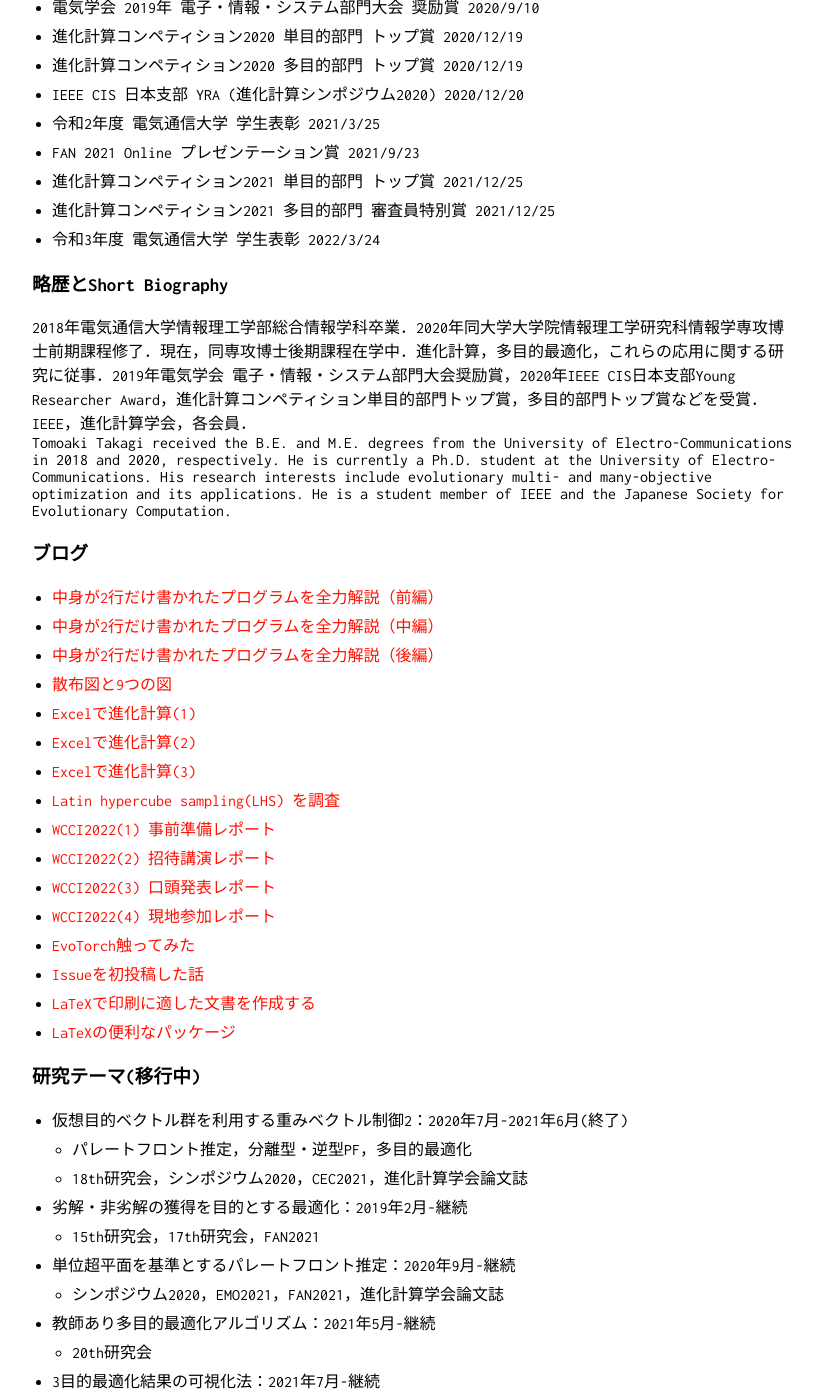
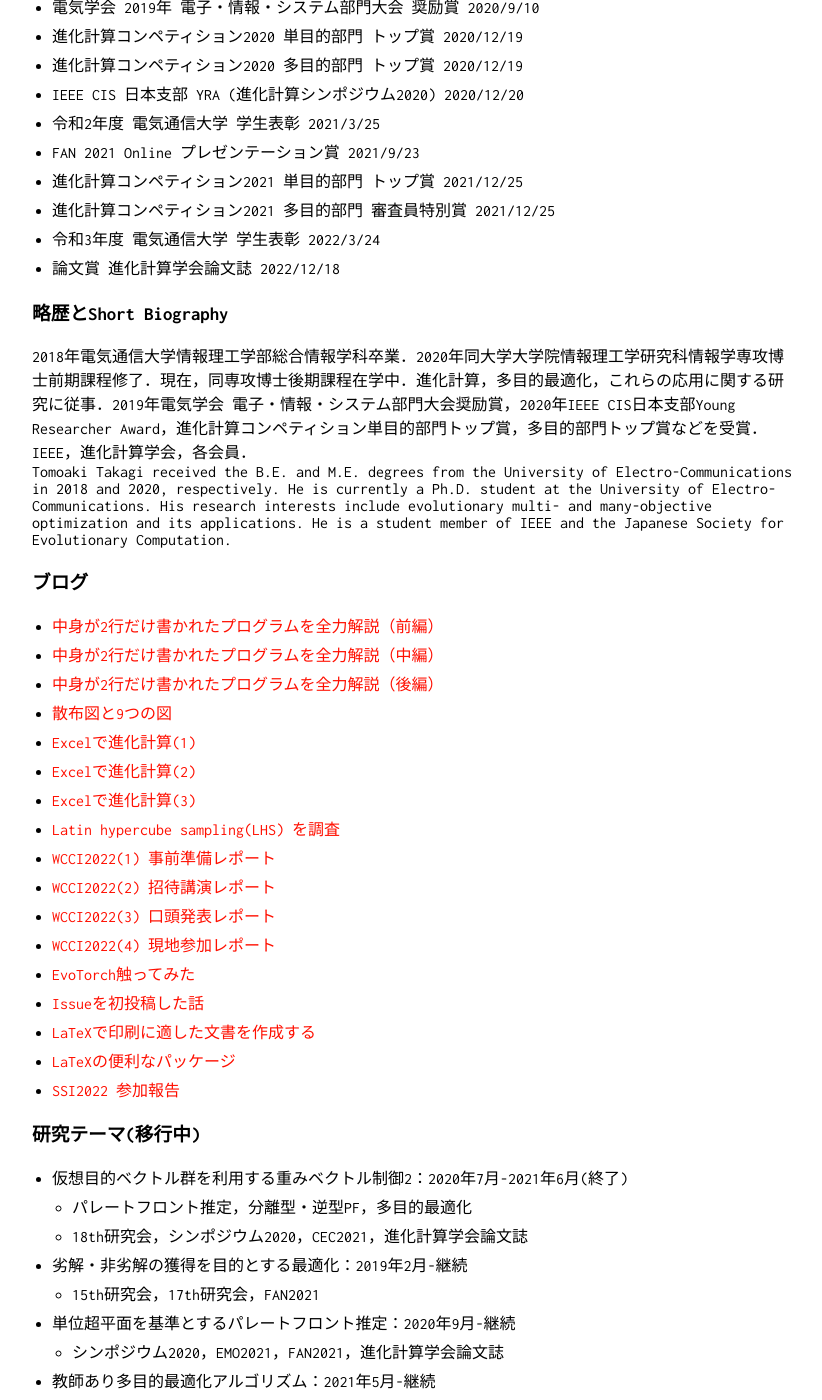
Before and after one commit to tomtkg/tomtkg.github.io, a Jekyll site: the page built from memo.md, in a window 1280 px wide and 1400 px high, scrolled down 973 px. Shown: the whole window, without its empty margins (228-1050 px from the left). Built offline with Jekyll 4.4.1, drawn with Linux system fonts in a browser that asks for light colours.

Commit message:
Update memo.md

```diff
--- a/memo.md
+++ b/memo.md
@@ -63,6 +63,7 @@ title: Tom TKG's Homepage
 - 進化計算コンペティション2021 単目的部門 トップ賞 2021/12/25
 - 進化計算コンペティション2021 多目的部門 審査員特別賞 2021/12/25
 - 令和3年度 電気通信大学 学生表彰 2022/3/24
+- 論文賞 進化計算学会論文誌 2022/12/18
 
 ### 略歴とShort Biography
 2018年電気通信大学情報理工学部総合情報学科卒業．2020年同大学大学院情報理工学研究科情報学専攻博士前期課程修了．現在，同専攻博士後期課程在学中．進化計算，多目的最適化，これらの応用に関する研究に従事．2019年電気学会 電子・情報・システム部門大会奨励賞，2020年IEEE CIS日本支部Young Researcher Award，進化計算コンペティション単目的部門トップ賞，多目的部門トップ賞などを受賞．IEEE，進化計算学会，各会員．
@@ -85,6 +86,7 @@ Tomoaki Takagi received the B.E. and M.E. degrees from the University of Electro
 - [Issueを初投稿した話](https://www.timedia.co.jp/tech/20221124-tech)
 - [LaTeXで印刷に適した文書を作成する](https://www.timedia.co.jp/tech/20221201-tech)
 - [LaTeXの便利なパッケージ](https://www.timedia.co.jp/tech/20221208-tech)
+- [SSI2022 参加報告](https://www.timedia.co.jp/tech/20221215-tech)
 
 ### 研究テーマ(移行中)
 - 仮想目的ベクトル群を利用する重みベクトル制御2：2020年7月-2021年6月(終了)
```
